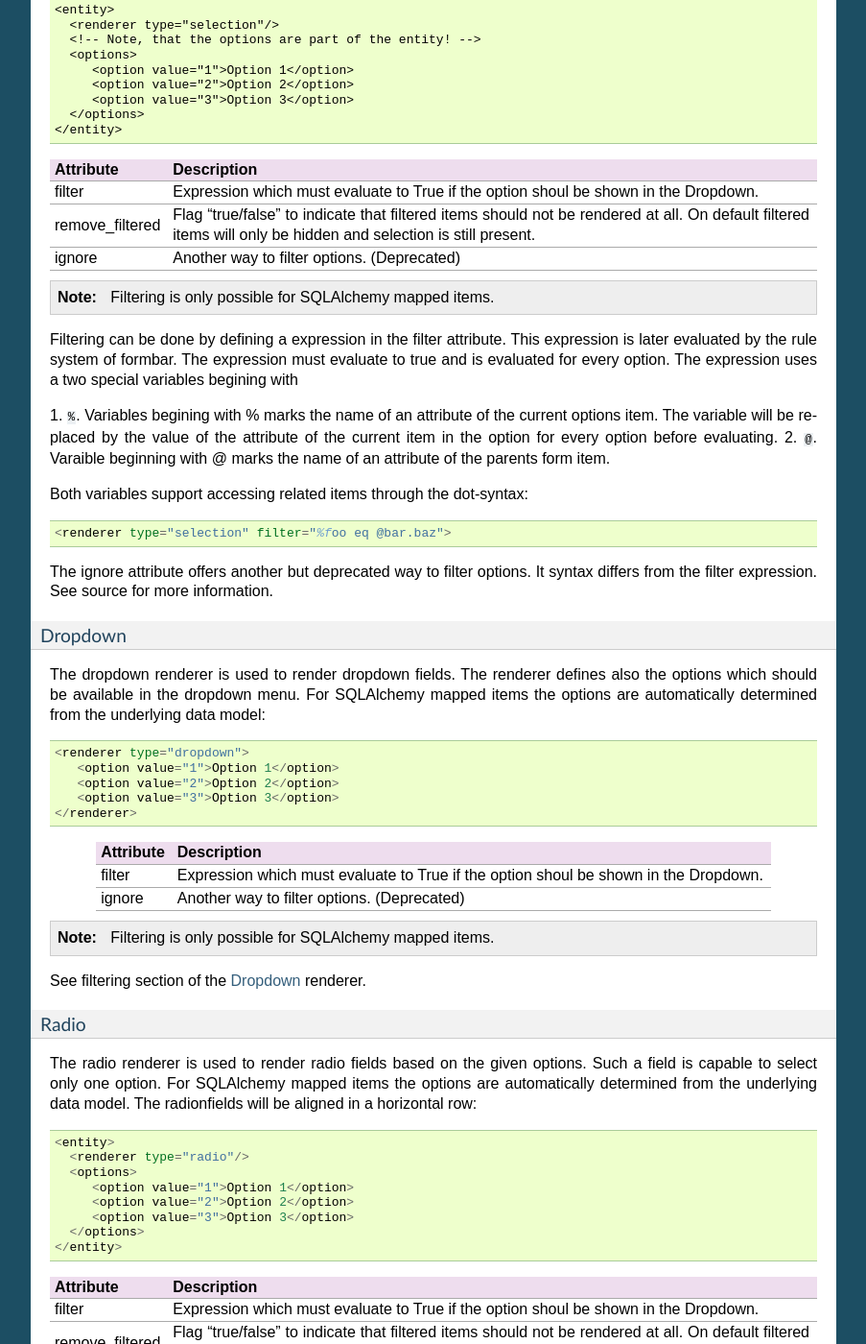
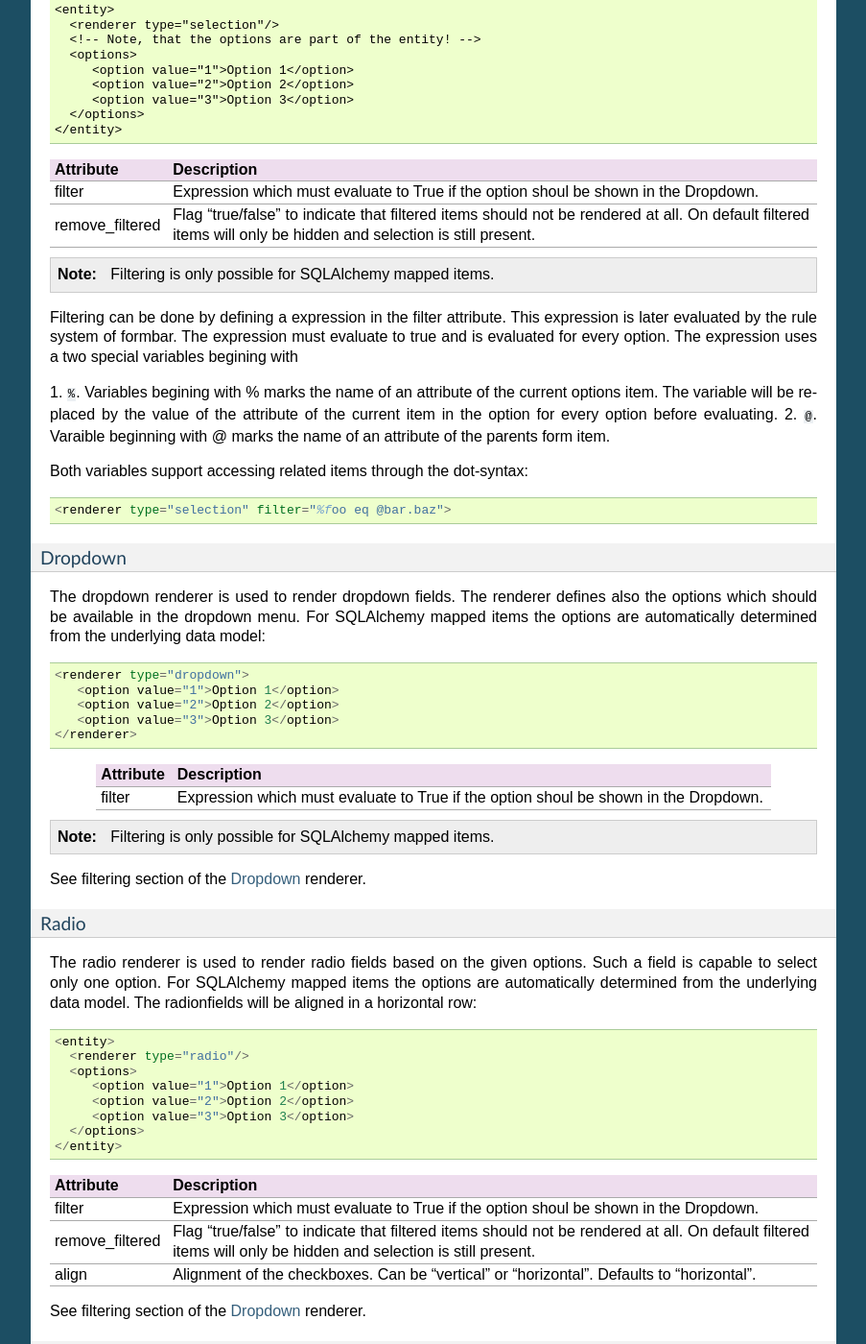
Before and after one commit to ringo-framework/formbar, a Sphinx documentation site: the page built from docs/source/config.rst, in a window 1280 px wide and 1400 px high, scrolled down 3312 px. Shown: the whole window at 96% size, without its empty margins (198-1101 px from the left). Built offline with Sphinx 7.4.7, drawn with Linux system fonts in a browser that asks for light colours; formulas are drawn with MathJax 3; some of the changed text lies outside the part shown.

Commit message:
Removed deprecated igonre filter from docs. Was implemented anymore.

```diff
--- a/docs/source/config.rst
+++ b/docs/source/config.rst
@@ -203,7 +203,6 @@ Attribute       Description
 =============== ===========
 filter          Expression which must evaluate to True if the option shoul be shown in the Dropdown.
 remove_filtered Flag "true/false" to indicate that filtered items should not be rendered at all. On default filtered items will only be hidden and selection is still present.
-ignore          Another way to filter options. (Deprecated)
 =============== ===========
 
 .. note::
@@ -225,9 +224,6 @@ Both variables support accessing related items through the dot-syntax::
 
         <renderer type="selection" filter="%foo eq @bar.baz">
 
-The ignore attribute offers another but deprecated way to filter options. It
-syntax differs from the filter expression. See source for more information.
-
 .. _dropdown:
 
 Dropdown
@@ -247,7 +243,6 @@ underlying data model::
 Attribute   Description
 =========   ===========
 filter      Expression which must evaluate to True if the option shoul be shown in the Dropdown.
-ignore      Another way to filter options. (Deprecated)
 =========   ===========
 
 .. note::
@@ -276,7 +271,6 @@ Attribute       Description
 =============== ===========
 filter          Expression which must evaluate to True if the option shoul be shown in the Dropdown.
 remove_filtered Flag "true/false" to indicate that filtered items should not be rendered at all. On default filtered items will only be hidden and selection is still present.
-ignore          Another way to filter options. (Deprecated)
 align           Alignment of the checkboxes. Can be "vertical" or "horizontal". Defaults to "horizontal".
 =============== ===========
 
@@ -303,7 +297,6 @@ Attribute       Description
 =============== ===========
 filter          Expression which must evaluate to True if the option shoul be shown in the Dropdown.
 remove_filtered Flag "true/false" to indicate that filtered items should not be rendered at all. On default filtered items will only be hidden and selection is still present.
-ignore          Another way to filter options. (Deprecated)
 align           Alignment of the checkboxes. Can be "vertical" or "horizontal". Defaults to "horizontal".
 =============== ===========
 
```
